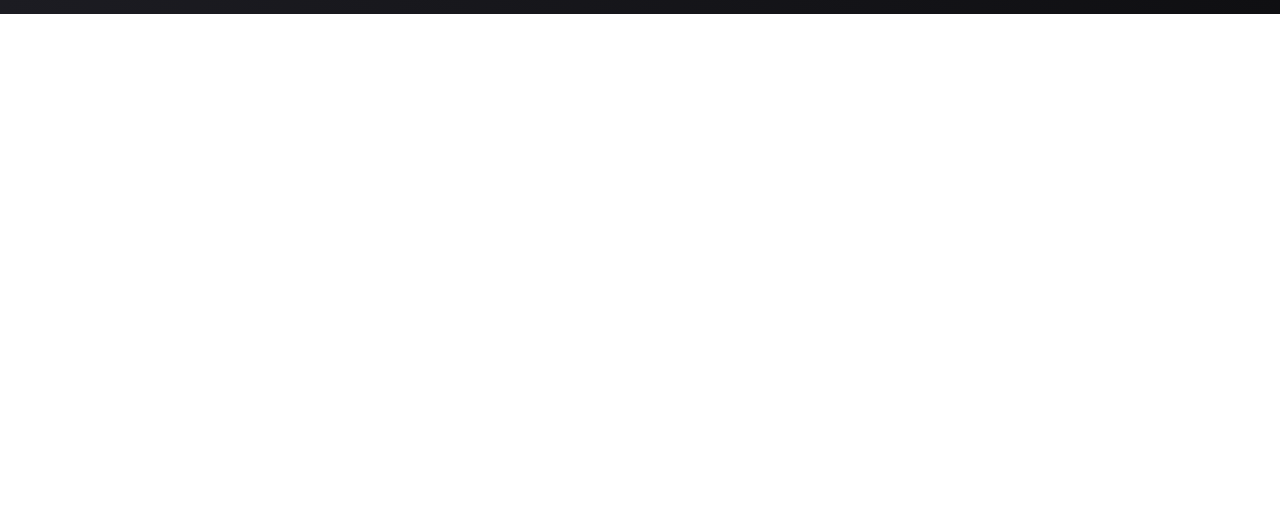
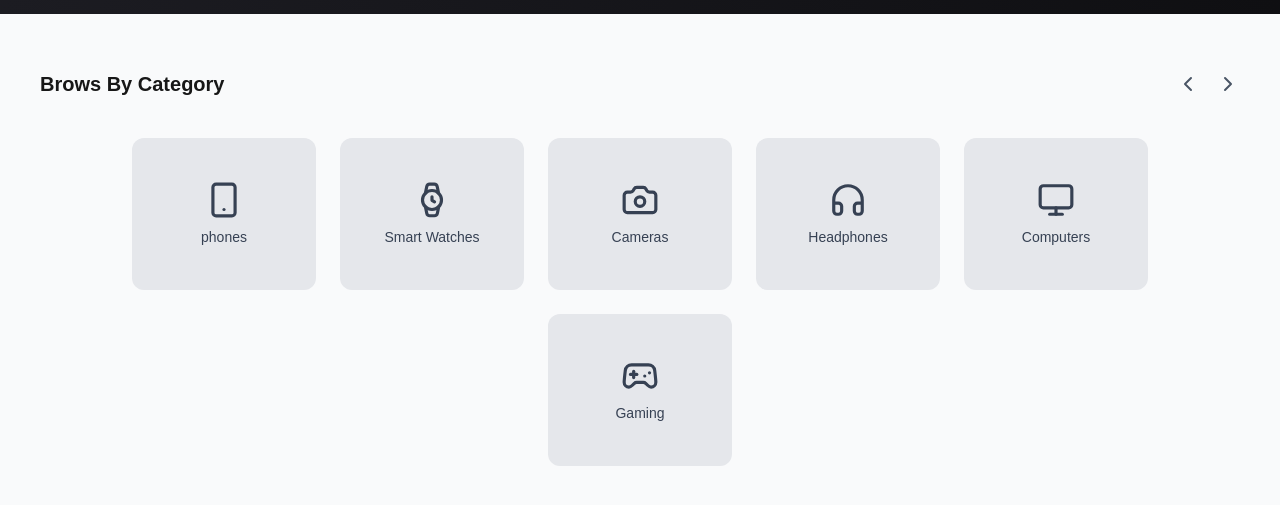
Before and after one commit to DilshaNimeshika/TechNova, a Next.js app: page / in a window 1280 px wide. Shown: the part 665-1170 px from the top of the page. Before the commit the page ends 800 px from the top, so only its background shows below. Built offline with nearby package versions, Linux system fonts and the light colour scheme.

Commit message:
Aded Brows By Category Section

```diff
--- /dev/null
+++ b/app/components/categories/category-card.tsx
@@ -0,0 +1,14 @@
+"use client";
+import { LucideIcon } from "lucide-react";
+type CategoryCardProps = {
+  icon: LucideIcon;
+  title: string;
+};
+export default function CategoryCard({ icon: Icon, title }: CategoryCardProps) {
+  return (
+    <div className="flex flex-col items-center justify-center bg-gray-200 rounded-xl p-6 w-46 h-38 hover:bg-gray-300 cursor-pointer transition">
+      <Icon size={38} className="text-gray-700 mb-2" />
+      <p className="text-sm text-gray-700">{title}</p>
+    </div>
+  );
+}
--- /dev/null
+++ b/app/components/categories/category-section.tsx
@@ -0,0 +1,35 @@
+"use client";
+import {
+  ChevronLeft,
+  ChevronRight,
+  Smartphone,
+  Watch,
+  Camera,
+  Headphones,
+  Monitor,
+  Gamepad2,
+} from "lucide-react";
+import CategoryCard from "./category-card";
+export default function CategorySection() {
+  return (
+    <section className="bg-gray-50 py-14 px-10">
+      {/* Title and Arrows */}
+      <div className="flex justify-between items-center mb-10">
+        <h2 className="text-xl font-semibold">Brows By Category</h2>
+        <div className="flex gap-4">
+          <ChevronLeft className="cursor-pointer text-gray-600" />
+          <ChevronRight className="cursor-pointer text-gray-600" />
+        </div>
+      </div>
+      {/* CategoryCards */}
+      <div className="flex gap-6 flex-wrap items-center justify-center">
+        <CategoryCard icon={Smartphone} title="phones" />
+        <CategoryCard icon={Watch} title="Smart Watches" />
+        <CategoryCard icon={Camera} title="Cameras" />
+        <CategoryCard icon={Headphones} title="Headphones" />
+        <CategoryCard icon={Monitor} title="Computers" />
+        <CategoryCard icon={Gamepad2} title="Gaming" />
+      </div>
+    </section>
+  );
+}
--- a/app/page.tsx
+++ b/app/page.tsx
@@ -1,6 +1,7 @@
 import TopNavbar from "./components/landing/ui/main-nav";
 import CategoryNavbar from "./components/landing/ui/category-navbar";
 import Hero  from "./components/landing/hero-banner";
+import CategorySection from "./components/categories/category-section";
 
 export default function Home() {
   return (
@@ -8,6 +9,7 @@ export default function Home() {
       <TopNavbar />
       <CategoryNavbar />
       <Hero />
+      <CategorySection />
     </div>
   );
 }
```
